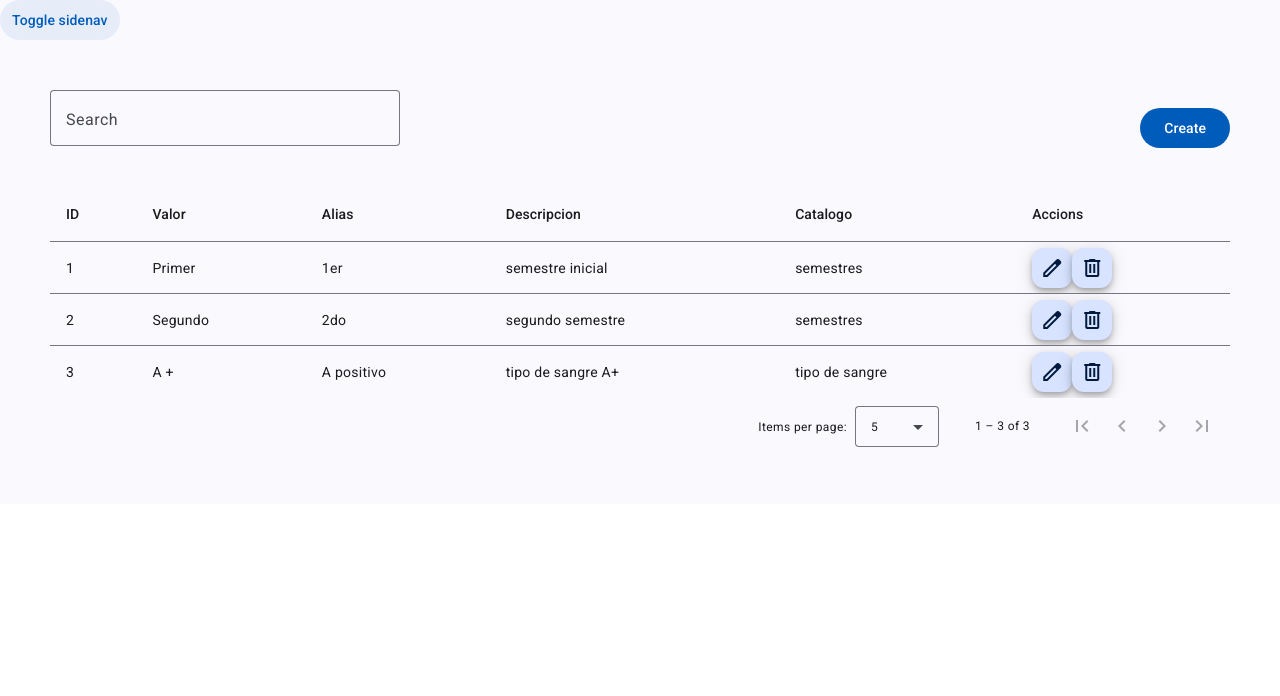
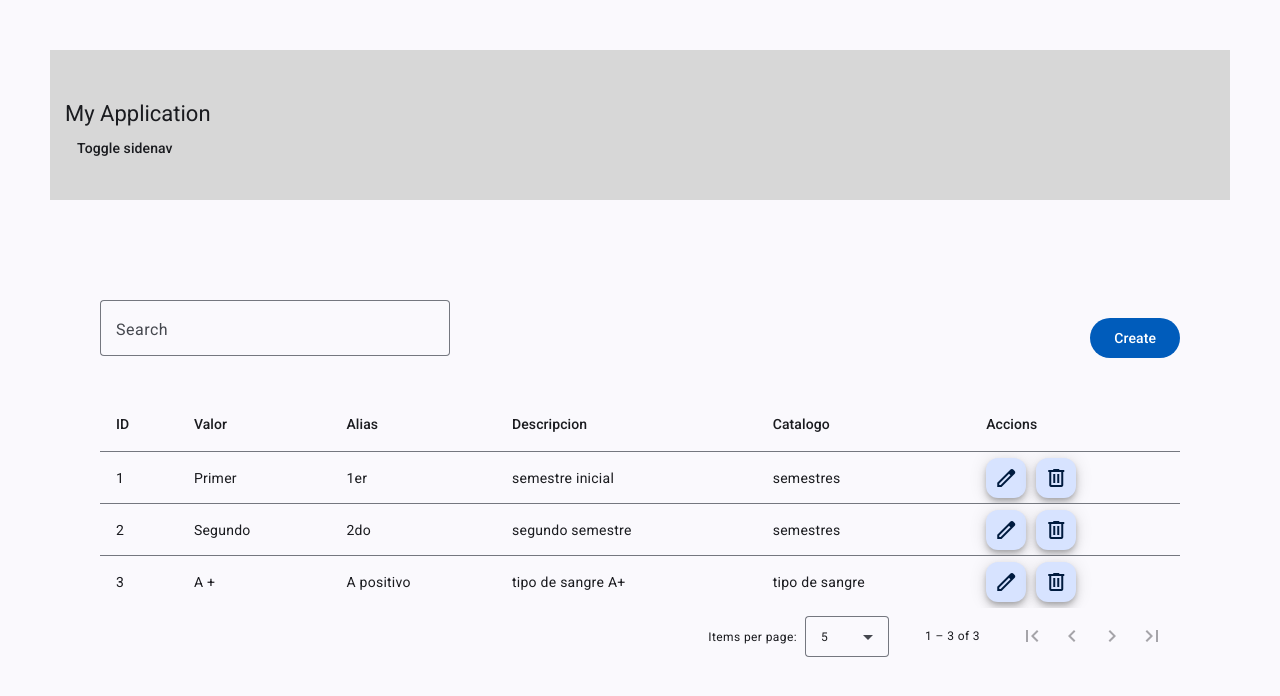
Before and after one commit to PcaJosue/portfolio-yavirac-fronted, an Angular app: page /catalogo-valor in a window 1280 px wide. Shown: the top 696 px of the page. Built offline with nearby package versions, Linux system fonts and the light colour scheme.

Commit message:
revision

```diff
--- a/src/app/app.component.html
+++ b/src/app/app.component.html
@@ -1,19 +1,27 @@
 <mat-drawer-container class="example-container" autosize>
     <mat-drawer #drawer class="example-sidenav" mode="side">
       <div class="list-buttons">
-        <button mat-flat-button>Estudiante</button>
-        <button mat-flat-button>Catalogo</button>
-        <button mat-flat-button>Catalogo Valor</button>
+        <ul>
+          <li><a routerLink="child-a">Estudiantes</a></li>
+          <li><a routerLink="child-a">Catalogo</a></li>
+          <li><a routerLink="child-a">Catalogo Valor</a></li>
+        </ul>
       </div>
-
-
-
     </mat-drawer>
 
     <div class="example-sidenav-content">
-      <button type="button" mat-button (click)="drawer.toggle()">
-        Toggle sidenav
-      </button>
+      <div class="decorador">
+        <mat-toolbar>
+          <div class="bloque-1">
+            <span>My Application</span>
+          </div>
+          <div class="bloque-2">
+            <button type="button" mat-button (click)="drawer.toggle()">
+              Toggle sidenav
+            </button>
+          </div>
+        </mat-toolbar>
+      </div>
     </div>
 
     <div class="main-body">
--- a/src/app/app.component.scss
+++ b/src/app/app.component.scss
@@ -1,20 +1,37 @@
-.main-header mat-toolbar {
-  background: #2196F3;
-  color: white;
-  display: flex;
-  justify-content: space-between;
-  align-items: center;
-  width: 100vw;
-}
+
 
 .list-buttons{
   display: flex;
   flex-direction: column;
-  gap: 2rem;
+  gap: 5rem;
   justify-content: center;
   align-items: center;
 }
 
 .example-sidenav {
-  padding: 20px;
+  padding: 50px 0px 0px 0px;
+  background-color: rgb(215, 215, 215);
+  width: 250px;
+  border-radius: 0%;
 }
+
+.example-sidenav-content {
+  padding: 50px 50px 0px 50px;
+
+}
+
+.decorador mat-Toolbar{
+  background-color: rgb(215, 215, 215);
+  padding: 50px 50px 100px 15px;
+  display: block;
+}
+
+a {
+  text-decoration: none;
+  color: #0166d2;
+  font-weight: bold;
+}
+
+a:hover {
+  color: #0166d296;
+}
--- a/src/app/componentes/catalogo-valor-form/catalogo-valor-form.component.html
+++ b/src/app/componentes/catalogo-valor-form/catalogo-valor-form.component.html
@@ -1,5 +1,7 @@
-<form [formGroup]="catalogoForm" (ngSubmit)="guardar()">
-    <h2>{{ mode === 'edit' ? 'Editar' : 'Crear' }} {{ id }}</h2>
+<div class="body">
+
+  <form [formGroup]="catalogoForm" (ngSubmit)="guardar()">
+    <h2>{{ mode === 'edit' ? 'Editar' : 'Crear catalogo valor' }} {{ id }}</h2>
 
     <div class="crear-editar">
       <mat-form-field appearance="outline">
@@ -21,7 +23,7 @@
         <mat-label>Catalogo</mat-label>
         <mat-select>
               <mat-option value="one">Tipo de sangre</mat-option>
-              <mat-option value="two">Periodo</mat-option>
+              <mat-option value="two">Semestre</mat-option>
               <mat-option value="three">Curso</mat-option>
         </mat-select>
       </mat-form-field>
@@ -34,6 +36,8 @@
 
     <div class="botones">
       <button mat-stroked-button type="button" (click)="goBack()">Cancelar</button>
-      <button mat-flat-button type="submit">{{ mode === 'edit' ? 'Guardar cambios' : 'Crear' }}</button>
+      <button mat-flat-button type="submit" (click)="goBack()">{{ mode === 'edit' ? 'Guardar cambios' : 'Crear' }}</button>
     </div>
   </form>
+
+</div>
--- a/src/app/componentes/catalogo-valor-form/catalogo-valor-form.component.scss
+++ b/src/app/componentes/catalogo-valor-form/catalogo-valor-form.component.scss
@@ -1,22 +1,20 @@
-body {
-    font-family: Arial, sans-serif;
-    margin: 20px;
-    background-color: #f4f4f4;
+
+.body {
+    height: 100%;
 }
+
 
 h2 {
     color: #333;
     font-size: 30px;
     margin-bottom: 20px;
     text-align: left;
-    padding: 50px;
+    padding: 100px 100px 10px 100px;
 }
-
-
 
 .crear-editar {
     background-color: #fff;
-    padding: 50px;
+    padding: 10px 100px 100px 100px;
     border-radius: 5px;
     display: flex;
     flex-direction: column;
@@ -26,13 +24,7 @@ h2 {
     gap: 20px;
 }
 
-.form-row {
-    display: flex;
-    justify-content: center;
-    gap: 15px;
-    margin-bottom: 15px;
-    width: 100%;
-}
+
 
 mat-form-field {
     flex: 1;
@@ -49,7 +41,7 @@ button {
 }
 
 .botones {
-    padding: 50px;
+    padding: 10px 100px 100px 100px;
     text-align: right;
 }
 
--- a/src/app/componentes/catalogo-valor-form/catalogo-valor-form.component.ts
+++ b/src/app/componentes/catalogo-valor-form/catalogo-valor-form.component.ts
@@ -36,9 +36,6 @@ export class CatalogoValorFormComponent implements OnInit{
 
     if (this.mode === 'edit') {
       const catalogoValor=valores.filter(valor=>valor.id===+this.id)[0]
-      // Aquí puedes cargar los datos del objeto a editar, si es necesario
-      // Por ejemplo, haciendo una llamada al servicio para obtener los datos del ID
-      // this.loadCatalogoValor(this.id);
       console.log(catalogoValor)
       this.catalogoForm.patchValue({...catalogoValor})
     }
@@ -47,11 +44,8 @@ export class CatalogoValorFormComponent implements OnInit{
   guardar(): void {
     if (this.catalogoForm.valid) {
       const formData = this.catalogoForm.value;
-      // Aquí puedes guardar los datos usando un servicio
-      // this.catalogoService.guardarCatalogo(formData).subscribe(...);
       this.goBack();
     } else {
-      // Maneja la lógica para mostrar errores o mensajes al usuario
     }
   }
 
--- a/src/app/componentes/catalogo-valor/catalogo-valor.component.html
+++ b/src/app/componentes/catalogo-valor/catalogo-valor.component.html
@@ -19,16 +19,13 @@
 
             <ng-container matColumnDef="id">
               <th mat-header-cell *matHeaderCellDef> ID </th>
-              <td mat-cell *matCellDef="let element"> {{element.id}} </td>
+              <td mat-cell *matCellDef="let element"> {{element.id}}</td>
             </ng-container>
-
 
             <ng-container matColumnDef="valor">
               <th mat-header-cell *matHeaderCellDef> Valor </th>
               <td mat-cell *matCellDef="let element"> {{element.valor}} </td>
             </ng-container>
-
-
 
             <!-- Weight Column -->
             <ng-container matColumnDef="alias">
@@ -49,12 +46,12 @@
 
             <ng-container matColumnDef="action">
               <th mat-header-cell *matHeaderCellDef> Accions </th>
-              <td mat-cell *matCellDef="let element">
-                <button mat-mini-fab color="primary" class="material-symbols-outlined" (click)= "editCatalogoValor(element)">Edit</button>
-                <button mat-mini-fab color="primary" class="material-symbols-outlined" >Delete</button>
-
-              </td>
-
+                <td mat-cell *matCellDef="let element">
+                  <div class="button-accions">
+                    <button mat-mini-fab color="primary" class="material-symbols-outlined" (click)= "editCatalogoValor(element)">Edit</button>
+                    <button mat-mini-fab color="primary" class="material-symbols-outlined" >Delete</button>
+                  </div>
+                </td>
             </ng-container>
 
 
--- a/src/app/componentes/catalogo-valor/catalogo-valor.component.scss
+++ b/src/app/componentes/catalogo-valor/catalogo-valor.component.scss
@@ -1,5 +1,6 @@
 .catalogo-valor-container {
-  padding: 50px;
+  padding: 100px 100px 100px 100px;
+  height: 100vw;
 }
 
 .valor-header {
@@ -10,6 +11,10 @@
   width: 100%;
 }
 
+.button-accions {
+  gap: 10px;
+  display: flex;
+}
 
 .material-symbols-outlined {
   font-variation-settings:
@@ -29,11 +34,10 @@
 
 .valor-table {
   overflow-x: auto;
+  width: 100%;
+
 }
 
-.valor-table table {
-  width: 100%;
-}
 
 @media (max-width: 768px) {
   .list-buttons a {
```
